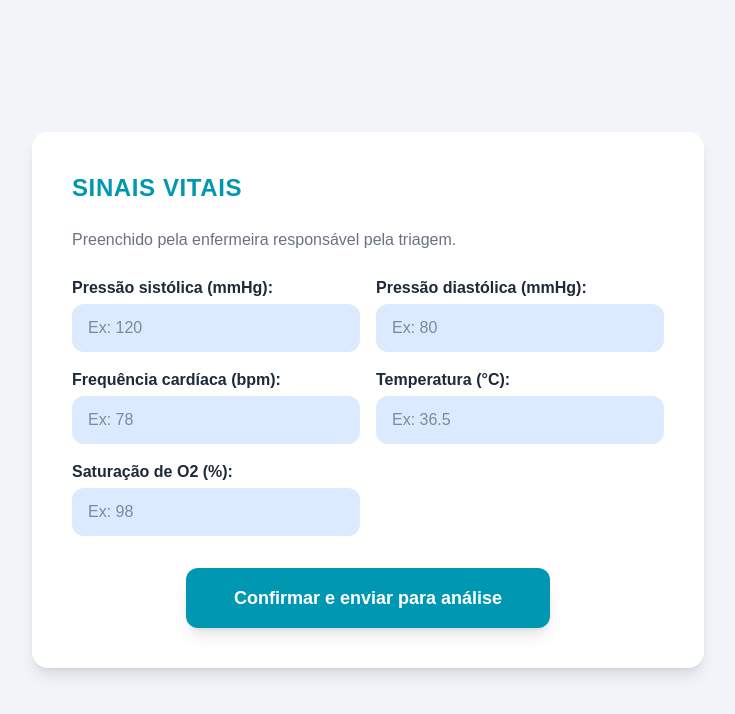
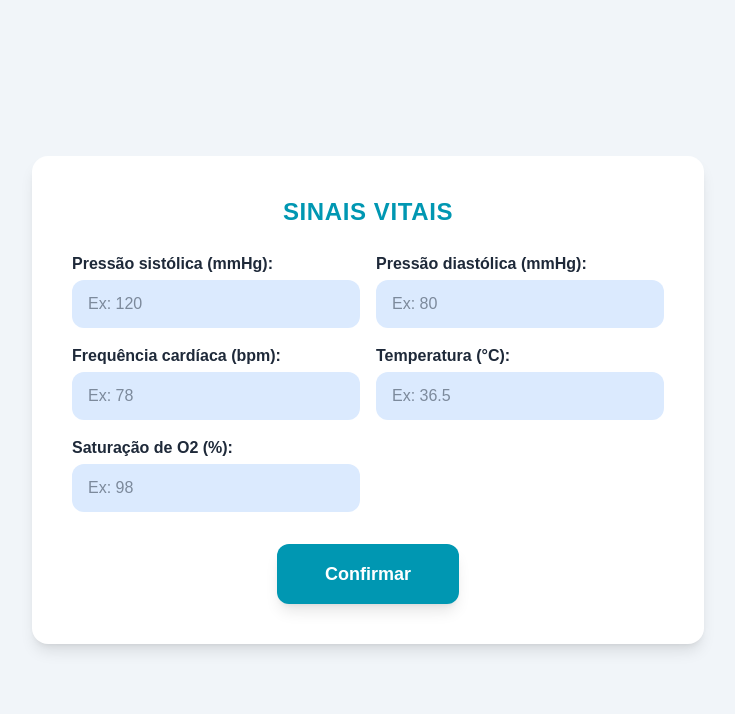
Before and after one commit to cauahenriquereis/fetin-project-frontend, a Next.js app: page /sinais-vitais in a window 1280 px wide. Shown: the top 714 px of the page, without its empty margins (272-1007 px from the left). Built offline with nearby package versions, Linux system fonts and the light colour scheme.

Commit message:
style: simplify vital signs screen heading and button text

```diff
--- a/app/sinais-vitais/page.tsx
+++ b/app/sinais-vitais/page.tsx
@@ -77,12 +77,9 @@ function SinaisVitaisContent() {
       )}
 
       <div className="bg-white rounded-2xl shadow-lg p-6 md:p-10 w-full max-w-2xl flex flex-col gap-6">
-        <h2 className="text-[#0097b2] font-bold text-xl md:text-2xl tracking-wide">
+        <h2 className="text-[#0097b2] font-bold text-xl md:text-2xl tracking-wide text-center">
           SINAIS VITAIS
         </h2>
-        <p className="text-gray-500 text-sm md:text-base">
-          Preenchido pela enfermeira responsável pela triagem.
-        </p>
 
         <div className="grid grid-cols-1 md:grid-cols-2 gap-4">
           <div className="flex flex-col gap-1">
@@ -156,7 +153,7 @@ function SinaisVitaisContent() {
           onClick={handleSubmit}
           className="bg-[#0097b2] hover:bg-cyan-800 text-white font-bold px-12 py-4 rounded-xl text-lg transition-colors shadow-lg self-center mt-2"
         >
-          Confirmar e enviar para análise
+          Confirmar
         </button>
       </div>
     </main>
```
